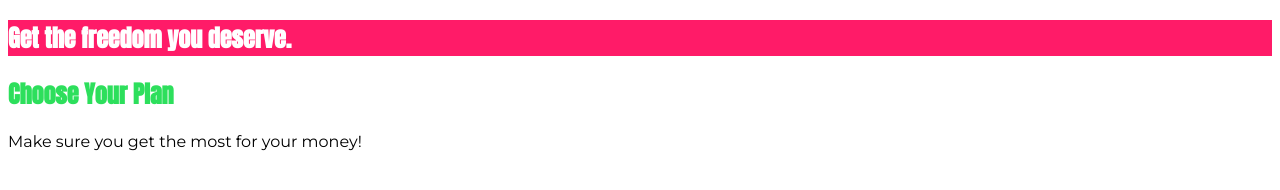
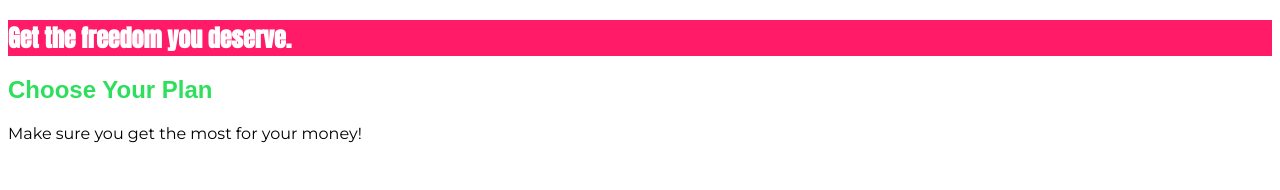
Before and after one commit to Aman07a/CSS_The_Complete_Guide_2023, a plain HTML site: page index.html in a window 1280 px wide. Drawn offline with Linux system fonts and the light colour scheme.

Commit message:
Adding Combinators

```diff
--- a/css/main.css
+++ b/css/main.css
@@ -10,11 +10,11 @@
   color: #2ddf5c;
 }
 
-h1 {
+#product-overview h1 {
   color: white;
   font-family: "Anton", sans-serif;
 }
 
-/* h1 {
+h1 {
   font-family: sans-serif;
-} */
+}
```
